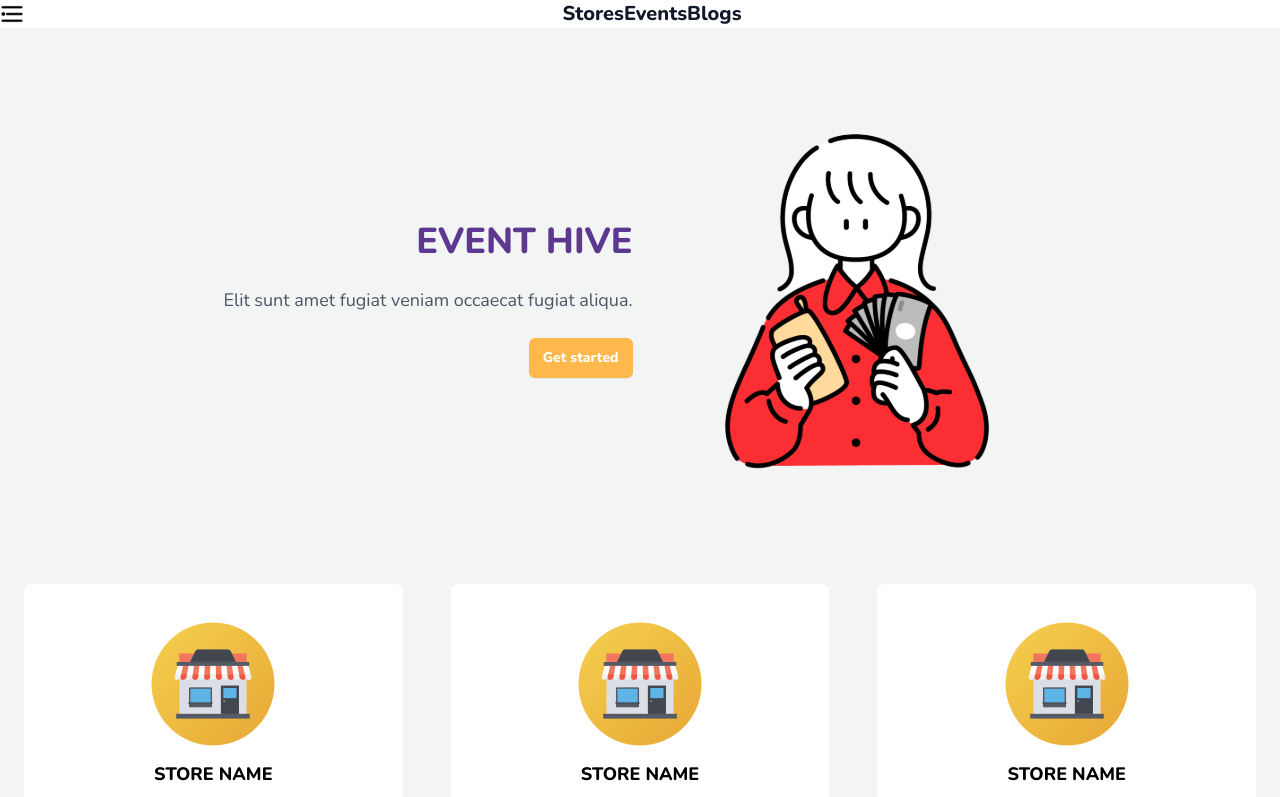
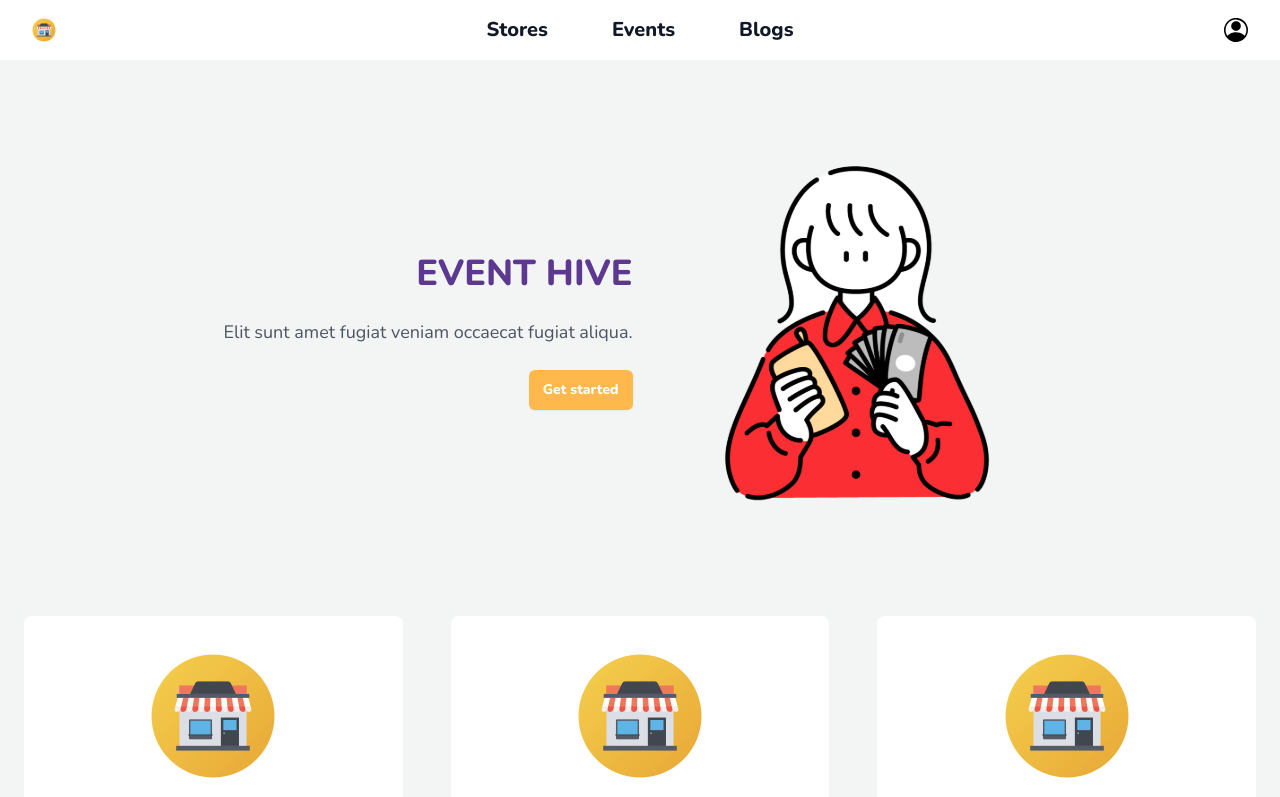
Before and after one commit to faynch/event-hive, a Next.js app: page / in a window 1280 px wide. Shown: the top 797 px of the page. Built offline with nearby package versions, Linux system fonts and the light colour scheme.

Commit message:
fix Navbar

```diff
--- a/src/component/Navbar.tsx
+++ b/src/component/Navbar.tsx
@@ -2,7 +2,8 @@ import { useState } from 'react'
 import Image from 'next/image'
 import Link from 'next/link'
 
-import Menu from '../pages/assets/menu.svg'
+import Account from '../pages/assets/account.svg'
+import Shop from '../pages/assets/shop.svg'
 
 const Navbar = () => {
     const [active, setActive] = useState(false)
@@ -13,31 +14,31 @@ const Navbar = () => {
     }
 
     return (
-        <div className="flex flex-row items-center bg-white">
-            <a href="#" className="flex flex-row">
-                <Image className="w-6" src={Menu} alt={'menu'} />
+        <div className="flex flex-row items-center py-4 px-8 bg-white">
+            <a href="#" className="">
+                <Image className="w-6" src={Shop} alt={'menu'} />
                 {/* <h3 className="hidden md:text-2xl md:font-extrabold md:text-gray-900">Event Hive</h3> */}
             </a>
 
             <div className="flex grow justify-center">
-                <a href="#" className="text-xl font-extrabold text-gray-900">
+                <a href="#" className="px-4 text-xl font-extrabold text-gray-900 lg:px-8">
                     Stores
                 </a>
 
-                <a href="#" className="text-xl font-extrabold text-gray-900">
+                <a href="#" className="px-4 text-xl font-extrabold text-gray-900 md:px-4 lg:px-8">
                     Events
                 </a>
 
-                <a href="#" className="text-xl font-extrabold text-gray-900">
+                <a href="#" className="px-4 text-xl font-extrabold text-gray-900 md:px-4 lg:px-8">
                     Blogs
                 </a>
             </div>
             <div>
                 <button
-                    className="lg:hidden"
+                    className="flex"
                     onClick={handleClick}
 
-                ><Image className="w-6" src={Menu} alt={'menu'} /></button>
+                ><Image className="w-6" src={Account} alt={'account'} /></button>
             </div>
         </div>
     )
```
